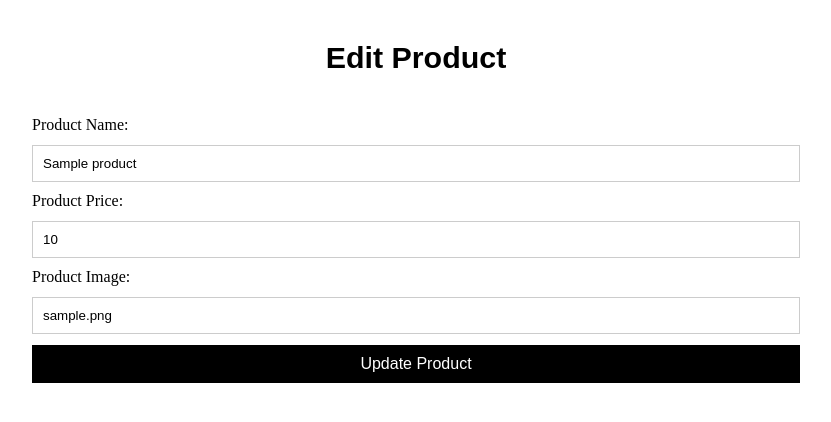
After one commit to AmberMateen911/trading-, a PHP site: page /admin/edit_product.php?id=1 in a window 1280 px wide. The commit adds this page. Shown: the top 422 px of the page, without its empty margins (224-1055 px from the left). Run offline with PHP 8.4, Linux system fonts and the light colour scheme; tables that the repository leaves empty or names only in its code hold one stand-in row (values such as "Sample post").

Commit message:
add, update, edit done on dashboard

```diff
--- a/admin/add_product.php
+++ b/admin/add_product.php
@@ -13,7 +13,7 @@
 
 <body>
 
-    <div class="container flex-container add_pro_content">
+    <div class="flex-container add_pro_content">
         <h3 class="font-28 san-serif">Add New Product</h3>
 
         <form method="POST" enctype="multipart/form-data" action="" class="add_pro_form">
@@ -23,10 +23,10 @@
                 class="font-16 san-serif"><br><br>
 
             <label for="product_name" class="product_name font-16 san-serif">Product Name:</label>
-            <input type="text" id="product_name" name="product_name" required class="font-16 san-serif"><br><br>
+            <input type="text" id="product_name" name="product_name" required class="font-16 san-serif"><br>
 
             <label for="product_price" class="product_name  font-16 san-serif">Product Price:</label>
-            <input type="text" id="product_price" name="product_price" required class="font-16 san-serif"><br><br>
+            <input type="text" id="product_price" name="product_price" required class="font-16 san-serif"><br>
 
             <input type="submit" name="submit" value="Add Product" class=" font-16 san-serif add-button">
 
--- /dev/null
+++ b/admin/edit_product.php
@@ -0,0 +1,108 @@
+
+<!DOCTYPE html>
+<html lang="en">
+<head>
+    <meta charset="UTF-8">
+    <meta name="viewport" content="width=device-width, initial-scale=1.0">
+    <title>Document</title>
+
+    <link rel="stylesheet" href="..\assets\css\style.css">
+    <link rel="stylesheet" href="..\assets\css\global.css">
+    <link rel="stylesheet" href="..\assets\css\responsive.css">
+</head>
+<body>
+
+</body>
+</html>
+<?php
+include("../database/connection.php"); // Include your database connection
+
+// Initialize variables
+$product_id = null;
+$product_name = '';
+$product_price = '';
+$product_image = '';
+$message = ''; // Variable to hold success or error messages
+
+// Check if the 'id' parameter is set in the URL
+if (isset($_GET['id'])) {
+    $product_id = $_GET['id'];
+
+    // Fetch the product details from the database
+    $sql = "SELECT * FROM product WHERE id = ?";
+    if ($stmt = $con->prepare($sql)) {
+        $stmt->bind_param("i", $product_id);
+        $stmt->execute();
+        $result = $stmt->get_result();
+        $product = $result->fetch_assoc();
+        $stmt->close();
+
+        // Set the product details to variables
+        if ($product) {
+            $product_name = $product['product_name'];
+            $product_price = $product['product_price'];
+            $product_image = $product['product_image'];
+        }
+    } else {
+        echo "Error fetching product details.";
+    }
+} else {
+    echo "No product ID specified.";
+    exit;
+}
+
+// Check if the form is submitted
+if ($_SERVER['REQUEST_METHOD'] == 'POST' && isset($_POST['update'])) {
+    // Get the updated product details from the form
+    $product_name = trim($_POST['product_name']);
+    $product_price = trim($_POST['product_price']);
+    $product_image = trim($_POST['product_image']);
+
+    // Validate the input
+    if (empty($product_name) || empty($product_price)) {
+        $message = "Error: Product name and price are required.";
+    } else {
+        // Update the product in the database
+        $update_sql = "UPDATE product SET product_name = ?, product_price = ?, product_image = ? WHERE id = ?";
+        if ($update_stmt = $con->prepare($update_sql)) {
+            $update_stmt->bind_param("sdsi", $product_name, $product_price, $product_image, $product_id);
+            if ($update_stmt->execute()) {
+                $message = "Success: Product updated successfully!"; // Success message
+                // Clear the form fields
+                $product_name = '';
+                $product_price = '';
+                $product_image = '';
+            } else {
+                $message = "Error: Could not update product."; // Error message
+            }
+            $update_stmt->close();
+        } else {
+            $message = "Error: Could not prepare update statement."; // Error message
+        }
+    }
+}
+?>
+
+<!-- Display message -->
+
+
+<div class="flex-container add_pro_form update-form " >
+
+<h4 class="font-28 san-serif">Edit Product</h4>
+<form method="POST" action="">
+    <label for="product_name" class="product_name" >Product Name:</label>
+    <input type="text" name="product_name" value="<?php echo htmlspecialchars($product_name); ?>" class="product_name" required>
+
+    <label for="product_price">Product Price:</label>
+    <input type="number" name="product_price" value="<?php echo htmlspecialchars($product_price); ?>" required>
+
+    <label for="product_image">Product Image:</label>
+    <input type="text" name="product_image" value="<?php echo htmlspecialchars($product_image); ?>">
+
+    <button type="submit" name="update" class=" font-16 san-serif update-button">Update Product</button>
+</form>
+</div>
+
+<?php if ($message): ?>
+    <div class="message"><?php echo htmlspecialchars($message); ?></div>
+<?php endif; ?>
--- a/assets/css/global.css
+++ b/assets/css/global.css
@@ -87,6 +87,10 @@ h3 {
 
 .font-12{
   font-size: 0.7em;
+}
+
+.font-14{
+  font-size: 0.9em;
 }
 .font-16 {
   font-size: 1rem;
--- a/assets/css/responsive.css
+++ b/assets/css/responsive.css
@@ -245,6 +245,21 @@
   }
 }
 
+/*ADD PRODUCT PAGE*/
+@media (min-width: 300px) and (max-width:430px){
+  .add_pro_form input {
+    padding: 5px;
+    margin-bottom: 10px;
+
+  }
+  .add_pro_content {
+    width: 50%;
+    border: 1px solid grey;
+    margin: 2em auto;
+}
+}
+
+
 /*FOOTER*/
 @media (min-width: 601px) and (max-width: 800px) {
   .footer-content .footer-list {
--- a/assets/css/style.css
+++ b/assets/css/style.css
@@ -288,9 +288,11 @@ h1.heading {
   flex-direction: column;
   align-items: center;
   justify-content: center;
+  margin: 0 auto;
+
 }
 .add_pro_form {
-  margin: 5em 0;
+  margin: 1em 0;
   width: 60%;
 }
 
@@ -301,7 +303,7 @@ h1.heading {
 .add_pro_form input {
   width: 100%;
   padding: 10px;
-  margin-bottom: 15px;
+  margin: 0.8em auto;
   border: 1px solid #ccc;
   box-sizing: border-box;
 }
@@ -424,12 +426,88 @@ h1.heading {
 }
 
 /* VIEW PRODUCT */
+
+.display-message .msg{
+  visibility: hidden;
+}
 .product-list{
   box-shadow: 0 1px 3px rgba(0,0,0, 0.9);
-  margin-top: 5em;
+  margin-top: 0;
   padding: 15px 10px;
   background-color: white;
 }
+.product-list h4{
+  text-align: center;
+}
+table{
+  width: 100%;
+  border-collapse: collapse;
+  box-sizing: border-box;
+  cursor: pointer;
+}
+tr, th, td{
+  border: 1px solid rgb(236, 235, 235);
+  padding: 15px 0;
+}
+td{
+  padding-left: 10px;
+}
+.pro-image{
+  text-align: center;
+  width: 20%;
+  padding: 0;
+}
+.pro-image img{
+  width: 20%;
+}
+.action-options{
+  justify-content: center;
+
+}
+.action-options .edit-button{
+  margin-right: 10px;
+}
+ .action-options .edit-button, .delete-button{
+  background-color: #ea5b0c;
+  padding: 3px 15px;
+  border-radius: 3px;
+}
+
+.action-options .edit-button:hover, .delete-button:hover{
+  background-color: #f16f29;
+}
+
+.action-head{
+  width: 15%;
+}
+
+/*UPDATE PRODUCT*/
+
+.update-form{
+  flex-direction: column;
+  margin: 0 auto;
+}
+
+.update-form h4{
+  text-align: center;
+}
+.update-button{
+  color: #ffffff;
+  background-color: black;
+  padding: 10px;
+  width: 100%;
+}
+
+.update-button:hover{
+  background-color: #ea5b0c;
+}
+.message{
+  text-align: center;
+  color: green;
+  padding: 2px;
+  margin-top: 1em;
+}
+
 /*FOOTER
 -WITH-GREY-BACKGROUND*/
 
--- a/assets/js/style.js
+++ b/assets/js/style.js
@@ -39,6 +39,8 @@ document.addEventListener("DOMContentLoaded", () => {
 
 
 document.addEventListener('DOMContentLoaded', () => {
+
+
   const images = [
     '../assets/images/banner/bannerauto.png',
     '../assets/images/banner/computer-bg.png',
@@ -71,7 +73,7 @@ document.addEventListener('DOMContentLoaded', () => {
 
     document.addEventListener('DOMContentLoaded', () => {
         const menuItems = document.querySelectorAll('.menu-item a');
-        const iframe = document.getElementById('content-frame');
+        const iframe = document.querySelector('#content-frame');
 
         // Load the last visited page from localStorage (if any)
         const savedPage = localStorage.getItem('iframePage');
```
Also changed, not shown: admin/all_product.php (deleted, +0 -47 lines), admin/dashboard.php (+6 -4 lines), admin/view_product.php (added, +94 -0 lines).
